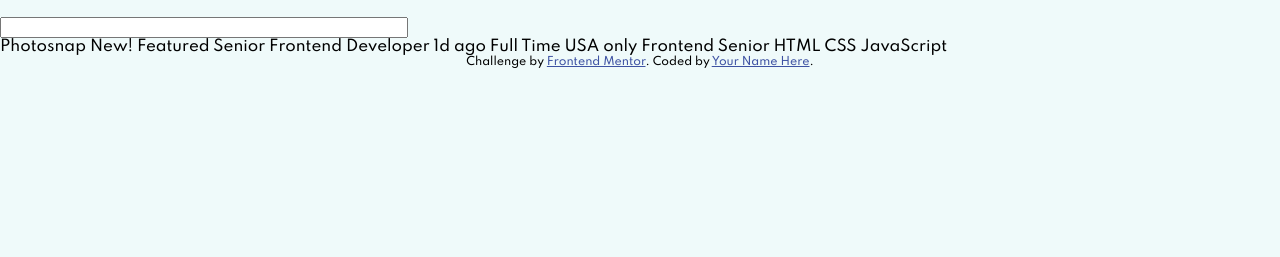
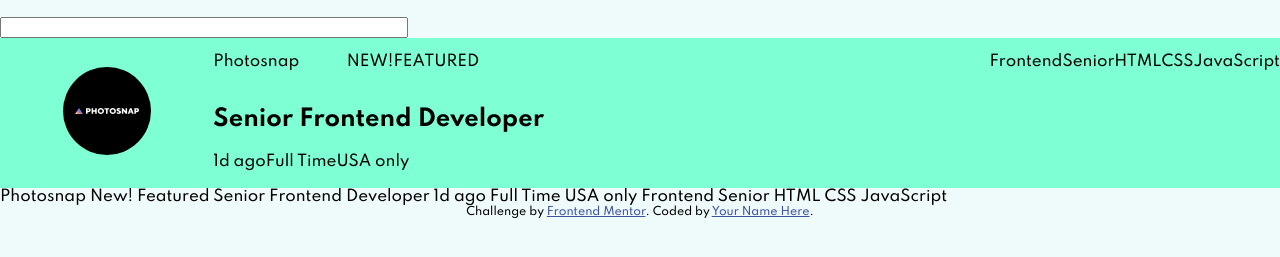
Before and after one commit to richardconvery/Job-listings-with-filtering, a plain HTML site: page index.html in a window 1280 px wide. Shown: the part 215-472 px from the top of the page. Drawn offline with nearby package versions, Linux system fonts and the light colour scheme.

Commit message:
Basic structure of jobcard

```diff
--- a/index.html
+++ b/index.html
@@ -29,6 +29,31 @@
 
 
 <!-- Jobs -->
+<div class="jobs-container">
+  <div class="job-card">
+    <div class="company-logo"><img src="resources/images/photosnap.svg" alt="Photosnap"></div>
+    <div class="job-details">
+      <div class="company-name"><p>Photosnap</p></div>
+      <div class="job-highlights">
+        <p>NEW!</p>
+        <p>FEATURED</p>
+      </div>
+      <div class="job-title"><h2>Senior Frontend Developer</h2></div>
+      <div class="job-info">
+        <p>1d ago</p>
+        <p>Full Time</p>
+        <p>USA only</p>
+      </div>
+    </div>
+    <div class="tags">
+      <div class="tag"><p>Frontend</p></div>
+      <div class="tag"><p>Senior</p></div>
+      <div class="tag"><p>HTML</p></div>
+      <div class="tag"><p>CSS</p></div>
+      <div class="tag"><p>JavaScript</p></div>
+    </div>
+  </div>
+</div>
 
   <style>
     .attribution { font-size: 11px; text-align: center; }
--- a/resources/css/style.css
+++ b/resources/css/style.css
@@ -252,3 +252,42 @@
 }
 
 /* #endregion */
+/* #region Jobs*/
+.jobs-container {
+    width: 100%;
+    display: flex;
+}
+.job-card {
+    background-color: aquamarine;
+    width: 1366px;
+    height: 150px;
+    margin-left: auto;
+    margin-right: auto;
+    display: grid;
+    grid-template-columns: 2fr 5fr 5fr;
+}
+.company-logo {
+    text-align: center;
+    margin-top: auto;
+    margin-bottom: auto;
+    }
+.job-details {
+    display: grid;
+    grid-template: 50px 50px 50px / 1fr 2fr 1fr;
+}
+.job-highlights {
+    display: flex;
+    grid-column: 2 / span 2;
+}
+.job-title {
+    grid-column: 1 / span 3;
+    }
+.job-info {
+    grid-column: 1 / span 3;
+    display: flex;
+    }
+.tags {
+    display: flex;
+    justify-content: end;
+    }
+/* #endregion */
```
